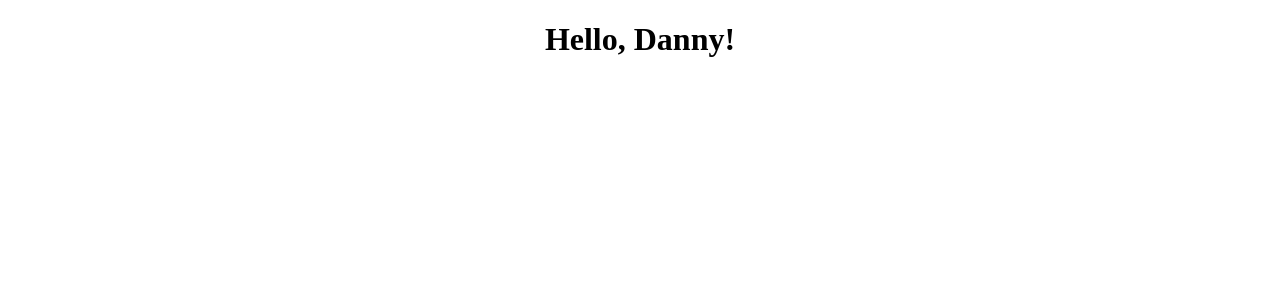
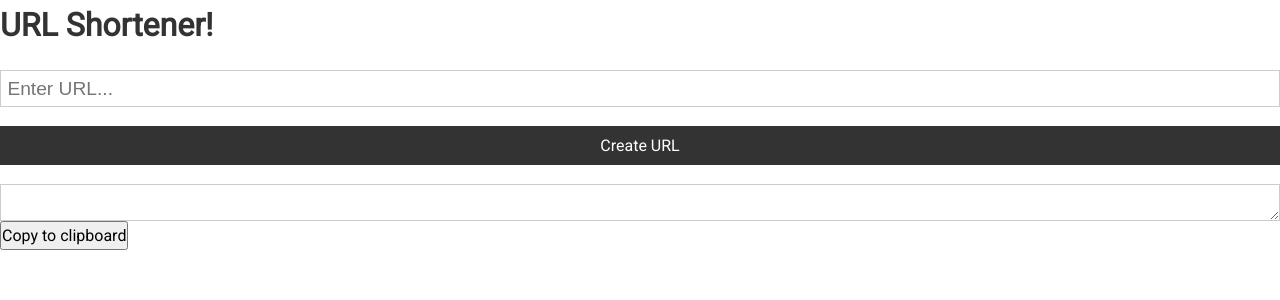
Before and after one commit to MartinKearney/URL-Shortener, a React (Create React App) app in the folder client/: page / in a window 1280 px wide. Shown: the top 300 px of the page. Built offline with nearby package versions, Linux system fonts and the light colour scheme.

Commit message:
Basic front-end and copy to clipboard

```diff
--- a/client/package.json
+++ b/client/package.json
@@ -5,6 +5,7 @@
   "dependencies": {
     "axios": "^0.19.0",
     "react": "^16.12.0",
+    "react-copy-to-clipboard": "^5.0.2",
     "react-dom": "^16.12.0",
     "react-scripts": "3.2.0"
   },
--- a/client/src/App.css
+++ b/client/src/App.css
@@ -1,22 +1,414 @@
-.App {
+@import url('https://fonts.googleapis.com/css?family=Roboto');
+
+/* Global Styles */
+:root {
+  --primary-color: #dc3545;
+  --dark-color: #333333;
+  --light-color: #f4f4f4;
+  --danger-color: #dc3545;
+  --success-color: #28a745;
+}
+
+* {
+  box-sizing: border-box;
+  margin: 0;
+  padding: 0;
+}
+
+body {
+  font-family: 'Roboto', sans-serif;
+  font-size: 1rem;
+  line-height: 1.6;
+  background-color: #fff;
+  color: #333;
+}
+
+a {
+  color: var(--primary-color);
+  text-decoration: none;
+}
+
+a:hover {
+  color: #666;
+}
+
+ul {
+  list-style: none;
+}
+
+img {
+  width: 100%;
+}
+
+/* Utilities */
+.container {
+  max-width: 1100px;
+  margin: auto;
+  overflow: hidden;
+  padding: 0 2rem;
+}
+
+/* Text Styles*/
+.x-large {
+  font-size: 4rem;
+  line-height: 1.2;
+  margin-bottom: 1rem;
+}
+
+.large {
+  font-size: 3rem;
+  line-height: 1.2;
+  margin-bottom: 1rem;
+}
+
+.lead {
+  font-size: 1.5rem;
+  margin-bottom: 1rem;
+}
+
+.text-center {
   text-align: center;
 }
 
-.App-logo {
-  height: 40vmin;
+.text-primary {
+  color: var(--primary-color);
 }
 
-.App-header {
-  background-color: #282c34;
-  min-height: 100vh;
+.text-dark {
+  color: var(--dark-color);
+}
+
+.text-success {
+  color: var(--success-color);
+}
+
+.text-danger {
+  color: var(--danger-color);
+}
+
+.text-center {
+  text-align: center;
+}
+
+.text-right {
+  text-align: right;
+}
+
+.text-left {
+  text-align: left;
+}
+
+/* Center All */
+.all-center {
   display: flex;
   flex-direction: column;
+  width: 100%;
+  margin: auto;
+  justify-content: center;
   align-items: center;
-  justify-content: center;
-  font-size: calc(10px + 2vmin);
-  color: white;
+  text-align: center;
 }
 
-.App-link {
-  color: #09d3ac;
+/* Cards */
+.card {
+  padding: 1rem;
+  border: #ccc 1px dotted;
+  margin: 0.7rem 0;
 }
+
+/* List */
+.list {
+  margin: 0.5rem 0;
+}
+
+.list li {
+  padding-bottom: 0.3rem;
+}
+
+/* Padding */
+.p {
+  padding: 0.5rem;
+}
+.p-1 {
+  padding: 1rem;
+}
+.p-2 {
+  padding: 2rem;
+}
+.p-3 {
+  padding: 3rem;
+}
+.py {
+  padding: 0.5rem 0;
+}
+.py-1 {
+  padding: 1rem 0;
+}
+.py-2 {
+  padding: 2rem 0;
+}
+.py-3 {
+  padding: 3rem 0;
+}
+
+/* Margin */
+.m {
+  margin: 0.5rem;
+}
+.m-1 {
+  margin: 1rem;
+}
+.m-2 {
+  margin: 2rem;
+}
+.m-3 {
+  margin: 3rem;
+}
+.my {
+  margin: 0.5rem 0;
+}
+.my-1 {
+  margin: 1rem 0;
+}
+.my-2 {
+  margin: 2rem 0;
+}
+.my-3 {
+  margin: 3rem 0;
+}
+
+/* Grid */
+.grid-2 {
+  display: grid;
+  grid-template-columns: repeat(2, 1fr);
+  grid-gap: 1rem;
+}
+
+.grid-3 {
+  display: grid;
+  grid-template-columns: repeat(3, 1fr);
+  grid-gap: 1rem;
+}
+
+.grid-4 {
+  display: grid;
+  grid-template-columns: repeat(4, 1fr);
+  grid-gap: 1rem;
+}
+
+.btn {
+  display: inline-block;
+  background: var(--light-color);
+  color: #333;
+  padding: 0.4rem 1.3rem;
+  font-size: 1rem;
+  border: none;
+  cursor: pointer;
+  margin-right: 0.5rem;
+  transition: opacity 0.2s ease-in;
+  outline: none;
+}
+
+.btn-link {
+  background: none;
+  padding: 0;
+  margin: 0;
+}
+
+.btn-block {
+  display: block;
+  width: 100%;
+}
+
+.btn-sm {
+  font-size: 0.8rem;
+  padding: 0.3rem 1rem;
+  margin-right: 0.2rem;
+}
+
+.badge {
+  display: inline-block;
+  font-size: 0.8rem;
+  padding: 0.2rem 0.7rem;
+  text-align: center;
+  margin: 0.3rem;
+  background: var(--light-color);
+  color: #333;
+  border-radius: 5px;
+}
+
+.alert {
+  padding: 0.7rem;
+  margin: 1rem 0;
+  opacity: 0.9;
+  background: var(--light-color);
+  color: #333;
+}
+
+.btn-primary,
+.bg-primary,
+.badge-primary,
+.alert-primary {
+  background: var(--primary-color);
+  color: #fff;
+}
+
+.btn-light,
+.bg-light,
+.badge-light,
+.alert-light {
+  background: var(--light-color);
+  color: #333;
+}
+
+.btn-dark,
+.bg-dark,
+.badge-dark,
+.alert-dark {
+  background: var(--dark-color);
+  color: #fff;
+}
+
+.btn-danger,
+.bg-danger,
+.badge-danger,
+.alert-danger {
+  background: var(--danger-color);
+  color: #fff;
+}
+
+.btn-success,
+.bg-success,
+.badge-success,
+.alert-success {
+  background: var(--success-color);
+  color: #fff;
+}
+
+.btn-white,
+.bg-white,
+.badge-white,
+.alert-white {
+  background: #fff;
+  color: #333;
+  border: #ccc solid 1px;
+}
+
+.btn:hover {
+  opacity: 0.8;
+}
+
+.bg-light,
+.badge-light {
+  border: #ccc solid 1px;
+}
+
+.round-img {
+  border-radius: 50%;
+}
+
+/* Forms */
+input {
+  margin: 1.2rem 0;
+}
+
+.form-text {
+  display: block;
+  margin-top: 0.3rem;
+  color: #888;
+}
+
+input[type='text'],
+input[type='email'],
+input[type='password'],
+input[type='date'],
+select,
+textarea {
+  display: block;
+  width: 100%;
+  padding: 0.4rem;
+  font-size: 1.2rem;
+  border: 1px solid #ccc;
+}
+
+input[type='submit'],
+button {
+  font: inherit;
+}
+
+table th,
+table td {
+  padding: 1rem;
+  text-align: left;
+}
+
+table th {
+  background: var(--light-color);
+}
+
+/* Navbar */
+.navbar {
+  display: flex;
+  justify-content: space-between;
+  align-items: center;
+  padding: 0.7rem 2rem;
+  z-index: 1;
+  width: 100%;
+  opacity: 0.9;
+  margin-bottom: 1rem;
+}
+
+.navbar ul {
+  display: flex;
+}
+
+.navbar a {
+  color: #fff;
+  padding: 0.45rem;
+  margin: 0 0.25rem;
+}
+
+.navbar a:hover {
+  color: var(--light-color);
+}
+
+.navbar .welcome span {
+  margin-right: 0.6rem;
+}
+
+/* Mobile Styles */
+@media (max-width: 700px) {
+  .hide-sm {
+    display: none;
+  }
+
+  .grid-2,
+  .grid-3,
+  .grid-4 {
+    grid-template-columns: 1fr;
+  }
+
+  /* Text Styles */
+  .x-large {
+    font-size: 3rem;
+  }
+
+  .large {
+    font-size: 2rem;
+  }
+
+  .lead {
+    font-size: 1rem;
+  }
+
+  /* Navbar */
+  .navbar {
+    display: block;
+    text-align: center;
+  }
+
+  .navbar ul {
+    text-align: center;
+    justify-content: center;
+  }
+}
--- a/client/src/App.js
+++ b/client/src/App.js
@@ -1,13 +1,34 @@
-import React from 'react';
+import React, { Component } from 'react';
+import axios from 'axios';
+import UserInterface from './components/UserInterface';
 
 import './App.css';
 
-const App = () => {
-  return (
-    <div className='App'>
-      <h1>Hello, Danny!</h1>
-    </div>
-  );
-};
+class App extends Component {
+  state = {
+    loading: false,
+    outputUrl: ''
+  };
+
+  createUrl = async longUrl => {
+    this.setState({ loading: true });
+    console.log(longUrl);
+    // hit shorten endpoint with longUrl as body
+    const newUrl = await axios.post('/api/url/shorten', { longUrl: longUrl });
+    console.log(newUrl.data.shortUrl);
+    // update state
+    this.setState({ outputUrl: newUrl.data.shortUrl, loading: false });
+  };
+
+  render() {
+    const { outputUrl } = this.state;
+    return (
+      <div>
+        <h1>URL Shortener!</h1>
+        <UserInterface createUrl={this.createUrl} outputUrl={outputUrl} />
+      </div>
+    );
+  }
+}
 
 export default App;
--- /dev/null
+++ b/client/src/components/InputComponent.js
@@ -0,0 +1,43 @@
+import React, { Component } from 'react';
+
+class InputComponent extends Component {
+  state = {
+    text: ''
+  };
+
+  onChange = e => this.setState({ [e.target.name]: e.target.value });
+
+  onSubmit = e => {
+    e.preventDefault();
+    this.props.createUrl(this.state.text);
+    // if (this.state.text === '') {
+    //   this.props.setAlert('Please enter something', 'light');
+    // } else {
+    //   this.props.createUrl(this.state.text);
+    //   this.setState({ text: '' });
+    // }
+  };
+
+  render() {
+    return (
+      <div>
+        <form onSubmit={this.onSubmit} className='form'>
+          <input
+            type='text'
+            name='text'
+            placeholder='Enter URL...'
+            value={this.state.text}
+            onChange={this.onChange}
+          />
+          <input
+            type='submit'
+            value='Create URL'
+            className='btn btn-dark btn-block'
+          />
+        </form>
+      </div>
+    );
+  }
+}
+
+export default InputComponent;
--- /dev/null
+++ b/client/src/components/OutputComponent.js
@@ -0,0 +1,15 @@
+import React from 'react';
+import { CopyToClipboard } from 'react-copy-to-clipboard';
+
+const OutputComponent = ({ outputUrl }) => {
+  return (
+    <div>
+      <textarea rows='1' cols='50' value={outputUrl} readOnly />
+      <CopyToClipboard text={outputUrl}>
+        <button>Copy to clipboard</button>
+      </CopyToClipboard>
+    </div>
+  );
+};
+
+export default OutputComponent;
--- /dev/null
+++ b/client/src/components/UserInterface.js
@@ -0,0 +1,14 @@
+import React from 'react';
+import InputComponent from './InputComponent';
+import OutputComponent from './OutputComponent';
+
+const UserInterface = ({ createUrl, outputUrl }) => {
+  return (
+    <div>
+      <InputComponent createUrl={createUrl} />
+      <OutputComponent outputUrl={outputUrl} />
+    </div>
+  );
+};
+
+export default UserInterface;
```
Also changed, not shown: 1 other file (tests, documents, lock files or other folders).
